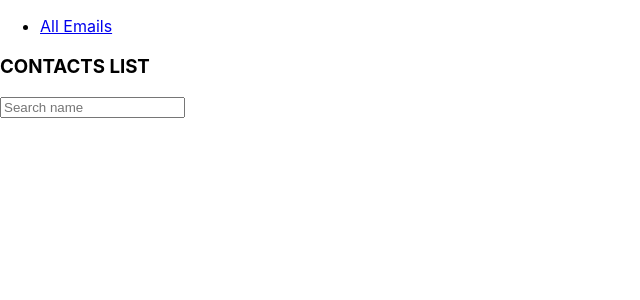
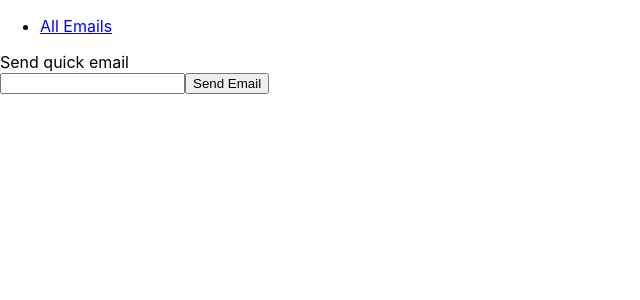
Before and after one commit to knieszj/mock-gmail, a React (Create React App) app: page / in a window 1280 px wide. Shown: the top 300 px of the page, without its empty margins (0-640 px from the left). Built offline with nearby package versions, Linux system fonts and the light colour scheme; no server answers.

Commit message:
Working on formatting the ability to send an email so that the server accepts it.  Currently getting a 400 Bad Request

```diff
--- a/src/App.js
+++ b/src/App.js
@@ -1,7 +1,6 @@
 import React, {Component, useState} from 'react'
 import {BrowserRouter as Router, Link, Switch, Route} from "react-router-dom";
 import HomePage from "./Components/HomePage";
-import Search from "./Components/Search"
 
 
 class App extends Component {
@@ -21,6 +20,24 @@ class App extends Component {
         console.log("email data: ", emailData)
     }
 
+    async sendEmail(emailMessage) {
+        const response = await fetch('http://localhost:3001/send', {
+            method: 'POST',
+            body: JSON.stringify(emailMessage),
+            headers: {
+                'Content-Type': 'application/json',
+                'Accept': 'application/json'
+            }
+        })
+        console.log('the response is: ', response)
+    }
+
+    handleSubmit = (event) => {
+        event.preventDefault();
+        const message = event.target.emailInput.value;
+        this.sendEmail(message)
+        console.log("handleSubmit clicked", message)
+    }
 
     render() {
         return (
@@ -30,7 +47,13 @@ class App extends Component {
                         <ul>
                             <li><Link to={'/AllEmails'}>All Emails</Link></li>
                         </ul>
-                        <Search/>
+                        <form onSubmit={this.handleSubmit}>
+                            <div>
+                                Send quick email
+                            </div>
+                            <input type={'text'} name={'emailInput'}/>
+                            <button type={'submit'}>Send Email</button>
+                        </form>
                     </nav>
 
                     <Switch>
--- a/src/Components/HomePage.js
+++ b/src/Components/HomePage.js
@@ -13,16 +13,12 @@ let HomePage = ({emails}) => {
                         {email.sender}
                     </div>
                     <div>
-                        |
-                    </div>
-                    <div>
                         {email.subject}
                     </div>
                 </Link>
             </div>
         )
     })
-
 
     return (
         <>
@@ -31,12 +27,8 @@ let HomePage = ({emails}) => {
                     <Route path={`${match.url}/:emailsId`}>
                         <IndividualEmailPage data={emails}/>
                     </Route>
-                    <Route>
-                        {emailList}
-                    </Route>
+
                 </Switch>
-
-                <h1>Bob</h1>
                 {emailList}
             </BrowserRouter>
 
--- a/src/Components/Search.js
+++ /dev/null
@@ -1,20 +0,0 @@
-import React from "react";
-
-const Search = () => {
-    const [search, setSearch] = React.useState("");
-
-    return (
-        <div>
-            <h3 className="title">CONTACTS LIST</h3>
-                <input
-                    type="text"
-                    placeholder="Search name"
-                    value={search}
-                    onChange={(e) => setSearch(e.target.value)}
-                    />
-
-        </div>
-    )
-}
-
-export default Search
```
Also changed, not shown: 1 other file (tests, documents, lock files or other folders).
